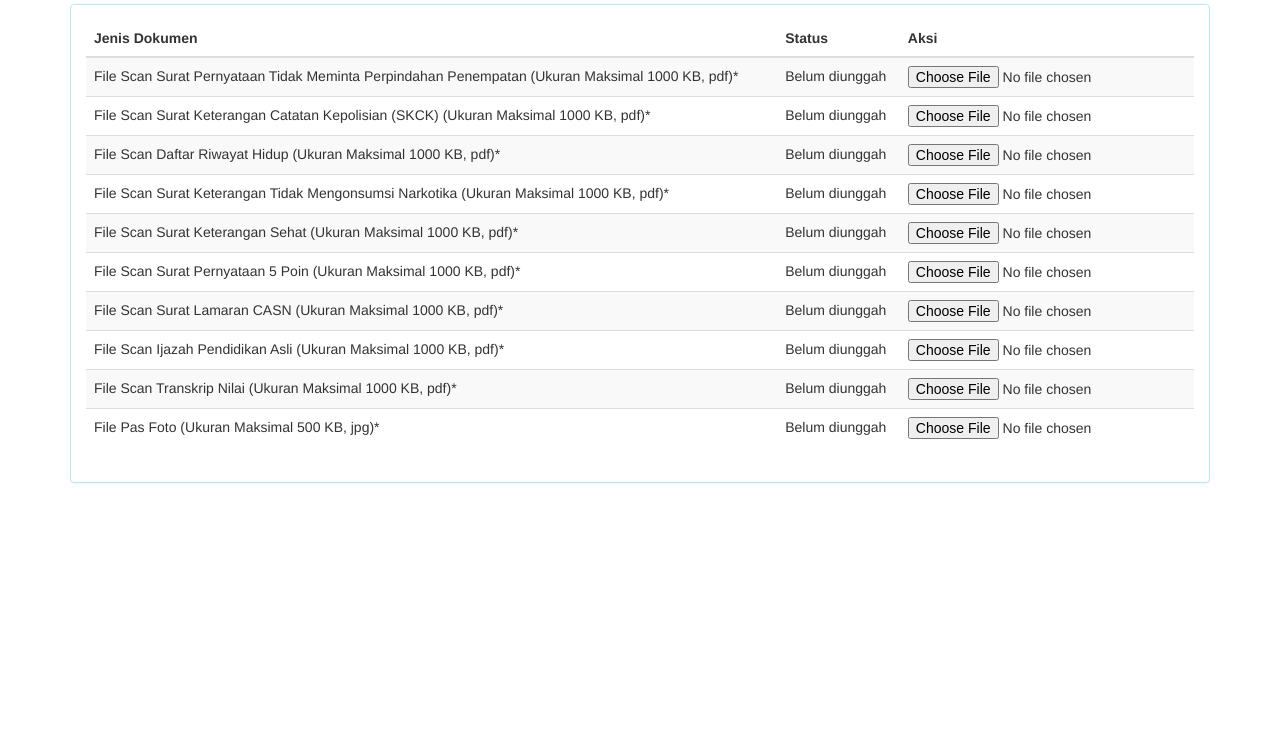
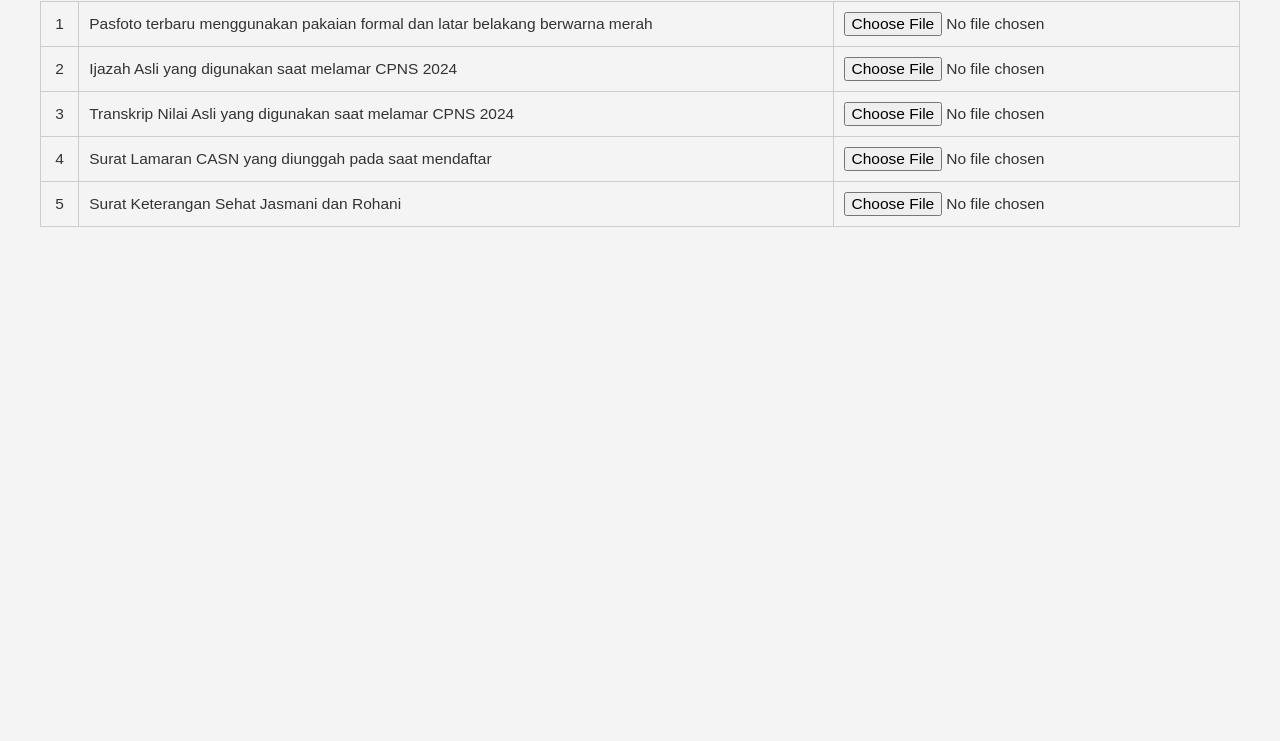
Before and after one commit to nchlfdrk/Dokumen, a plain HTML site: page index.html in a window 1280 px wide. Shown: the part 59-800 px from the top of the page. Drawn offline with nearby package versions, Linux system fonts and the light colour scheme.

Commit message:
Update index.html

```diff
--- a/index.html
+++ b/index.html
@@ -3,102 +3,123 @@
 <head>
     <meta charset="UTF-8">
     <meta name="viewport" content="width=device-width, initial-scale=1.0">
-    <title>Form Unggah Dokumen</title>
+    <title>Formulir Dokumen DRH CPNS 2024</title>
     <link href="https://maxcdn.bootstrapcdn.com/bootstrap/3.2.0/css/bootstrap.min.css" rel="stylesheet" />
     <style>
-        .upload-status {
-            margin-top: 10px;
+        body, table, th, td, input, select, textarea {
+            font-family: Arial, sans-serif;
+            font-size: 15.5px;
+        }
+        body {
+            margin: 20px;
+            padding: 20px;
+            background-color: #f4f4f4;
+        }
+        table {
+            width: 100%;
+            border-collapse: collapse;
+            margin-top: 20px;
+        }
+        th, td {
+            border: 1px solid #ccc;
+            padding: 10px;
+            text-align: center;
+        }
+        th {
+            background-color: #f2f2f2;
+        }
+        .item-cell {
+            text-align: left;
         }
         .preview {
             margin-top: 10px;
             max-width: 100%;
             max-height: 300px;
         }
+        .pdf-preview {
+            width: 100%;
+            height: 300px;
+        }
     </style>
 </head>
 <body>
-    <div class="container">
-        <h2>Unggah Dokumen</h2>
-        <div class="panel panel-info">
-            <div class="panel-body">
-                <table class="table table-striped">
-                    <thead>
+
+    <div class="form-section">
+        <table id="document-table">
+            <tbody>
                 <tr>
-                            <th>Jenis Dokumen</th>
-                            <th>Status</th>
-                            <th>Aksi</th>
+                    <td>1</td>
+                    <td class="item-cell">Pasfoto terbaru menggunakan pakaian formal dan latar belakang berwarna merah</td>
+                    <td>
+                        <input type="file" class="upload-input" accept=".jpg, .jpeg, .png" onchange="uploadFile(this, 1);">
+                        <a href="#" class="file-link" style="display:none;" target="_blank">Lihat File</a>
+                    </td>
                 </tr>
-                    </thead>
-                    <tbody id="documentTableBody">
-                        <!-- Baris dokumen akan diisi oleh JavaScript -->
+                <tr>
+                    <td>2</td>
+                    <td class="item-cell">Ijazah Asli yang digunakan saat melamar CPNS 2024</td>
+                    <td>
+                        <input type="file" class="upload-input" accept=".pdf" onchange="uploadFile(this, 2);">
+                        <a href="#" class="file-link" style="display:none;" target="_blank">Lihat File</a>
+                    </td>
+                </tr>
+                <tr>
+                    <td>3</td>
+                    <td class="item-cell">Transkrip Nilai Asli yang digunakan saat melamar CPNS 2024</td>
+                    <td>
+                        <input type="file" class="upload-input" accept=".pdf" onchange="uploadFile(this, 3);">
+                        <a href="#" class="file-link" style="display:none;" target="_blank">Lihat File</a>
+                    </td>
+                </tr>
+                <tr>
+                    <td>4</td>
+                    <td class="item-cell">Surat Lamaran CASN yang diunggah pada saat mendaftar</td>
+                    <td>
+                        <input type="file" class="upload-input" accept=".pdf" onchange="uploadFile(this, 4);">
+                        <a href="#" class="file-link" style="display:none;" target="_blank">Lihat File</a>
+                    </td>
+                </tr>
+                <tr>
+                    <td>5</td>
+                    <td class="item-cell">Surat Keterangan Sehat Jasmani dan Rohani</td>
+                    <td>
+                        <input type="file" class="upload-input" accept=".pdf" onchange="uploadFile(this, 5);">
+                        <a href="#" class="file-link" style="display:none;" target="_blank">Lihat File</a>
+                    </td>
+                </tr>
             </tbody>
         </table>
     </div>
-        </div>
-    </div>
 
     <script>
-        // Data dokumen yang perlu diunggah
-        const documents = [
-            { id: 'suratPernyataan', name: 'File Scan Surat Pernyataan Tidak Meminta Perpindahan Penempatan (Ukuran Maksimal 1000 KB, pdf)*' },
-            { id: 'skck', name: 'File Scan Surat Keterangan Catatan Kepolisian (SKCK) (Ukuran Maksimal 1000 KB, pdf)*' },
-            { id: 'drh', name: 'File Scan Daftar Riwayat Hidup (Ukuran Maksimal 1000 KB, pdf)*' },
-            { id: 'suratNarkotika', name: 'File Scan Surat Keterangan Tidak Mengonsumsi Narkotika (Ukuran Maksimal 1000 KB, pdf)*' },
-            { id: 'suratSehat', name: 'File Scan Surat Keterangan Sehat (Ukuran Maksimal 1000 KB, pdf)*' },
-            { id: 'suratPernyataan5Poin', name: 'File Scan Surat Pernyataan 5 Poin (Ukuran Maksimal 1000 KB, pdf)*' },
-            { id: 'suratLamaran', name: 'File Scan Surat Lamaran CASN (Ukuran Maksimal 1000 KB, pdf)*' },
-            { id: 'ijazah', name: 'File Scan Ijazah Pendidikan Asli (Ukuran Maksimal 1000 KB, pdf)*' },
-            { id: 'transkrip', name: 'File Scan Transkrip Nilai (Ukuran Maksimal 1000 KB, pdf)*' },
-            { id: 'pasFoto', name: 'File Pas Foto (Ukuran Maksimal 500 KB, jpg)*' }
-        ];
-
         // Load existing uploads from local storage
         function loadUploads() {
             const uploads = JSON.parse(localStorage.getItem('uploads')) || {};
-            const tableBody = document.getElementById('documentTableBody');
-            tableBody.innerHTML = ''; // Clear existing rows
+            const rows = document.querySelectorAll('#document-table tbody tr');
 
-            documents.forEach(doc => {
-                const status = uploads[doc.id] ? `<a href="${uploads[doc.id].url}" target="_blank">${uploads[doc.id].name}</a>` : 'Belum diunggah';
-                const row = `
-                    <tr>
-                        <td>${doc.name}</td>
-                        <td class="upload-status">${status}</td>
-                        <td>
-                            <input type="file" accept="${doc.id === 'pasFoto' ? 'image/jpeg' : 'application/pdf'}" id="${doc.id}" onchange="handleFileSelect('${doc.id}')" />
-                            <button class="btn btn-primary" id="uploadButton-${doc.id}" style="display: none;" onclick="uploadFile('${doc.id}')">Unggah</button>
-                        </td>
-                    </tr>
-                `;
-                tableBody.innerHTML += row;
+            rows.forEach((row, index) => {
+                const fileLink = row.querySelector('.file-link');
+                if (uploads[index + 1]) {
+                    fileLink.href = uploads[index + 1].url;
+                    fileLink.textContent = uploads[index + 1].name;
+                    fileLink.style.display = 'inline'; // Show the link
+                }
             });
         }
 
-        // Handle file selection
-        function handleFileSelect(inputId) {
-            const input = document.getElementById(inputId);
-            const button = document.getElementById(`uploadButton-${inputId}`);
-            const file = input.files[0];
-
-            if (file) {
-                button.style.display = 'inline-block'; // Show the upload button
-            } else {
-                button.style.display = 'none'; // Hide the upload button if no file is selected
-            }
-        }
-
         // Function to upload file
-        function uploadFile(inputId) {
-            const input = document.getElementById(inputId);
+        function uploadFile(input, index) {
             const file = input.files[0];
             const uploads = JSON.parse(localStorage.getItem('uploads')) || {};
 
             if (file) {
-                // Create a URL for the file
-                const fileURL = URL.createObjectURL(file);
-                uploads[inputId] = { name: file.name, url: fileURL }; // Store the file name and URL in local storage
+                const reader = new FileReader();
+                reader.onload = function(e) {
+                    uploads[index] = { name: file.name, url: e.target.result }; // Store the file name and data URL in local storage
                     localStorage.setItem('uploads', JSON.stringify(uploads));
                     loadUploads(); // Reload uploads to update the status
+                };
+                reader.readAsDataURL(file); // Read the file as a data URL
             } else {
                 alert("Silakan pilih file untuk diunggah.");
             }
```
Lines whose indentation alone changed are shown as unchanged.
